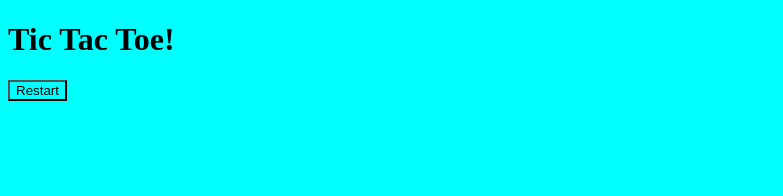
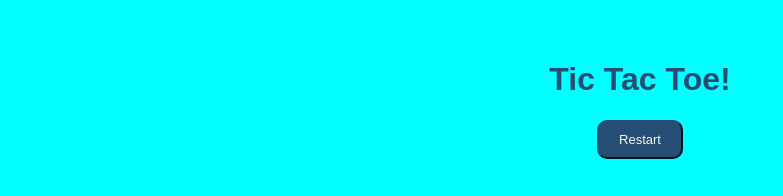
Before and after one commit to HailleyA/hailley-milestone-1, a plain HTML site: page index.html in a window 1280 px wide. Shown: the whole page, without its empty margins (0-783 px from the left). Drawn offline with Linux system fonts and the light colour scheme; a web font is replaced by a local one.

Commit message:
finished css

```diff
--- a/index.html
+++ b/index.html
@@ -5,6 +5,14 @@
     <meta name="viewport" content="width=device-width, initial-scale=1.0">
     <title>Tic Tac Toe Game!</title>
     <link rel="stylesheet" href="style.css"/>
+    <link href='https://fonts.googleapis.com/css?family=Habibi' rel='stylesheet'>
+    <style>
+        body {
+            font-family: 'Habibi', sans-serif;
+        }
+    </style>
+
+
 </head>
 <body>
     <div class="container">
@@ -24,5 +32,7 @@
 </div>
 </div>
 
+<!--Game logic-->
+<script src="script.js"></script>
 </body>
 </html>
--- a/style.css
+++ b/style.css
@@ -1,9 +1,49 @@
 * {background-color: aqua;
 }
 
-.root {
-    font-family: Arial, sans-serif;
-    font-size: 16px;
-    color: #333;
-    background-color: #fff;
-  }
+:root {
+    --darkBlue: #264d73;
+}
+
+body {
+    margin: 0;
+    padding: 0;
+    color: var(--darkBlue);
+}
+
+.container {
+    padding: 40px;
+    height: 100%;
+    display: flex;
+    justify-content: center;
+    align-items: center;
+    flex-direction: column;
+}
+
+/* tile styling */
+
+#gameboard {
+    width: 450px;
+    display: flex;
+    flex-wrap: wrap;
+    margin-top: 40px;
+}
+
+.box {
+    height: 150px;
+    width: 150px;
+    display: flex;
+    justify-content: center;
+    align-items: center;
+    color: var(--darkBlue);
+}
+/*end of tile styling*/
+
+button {
+    padding: 10px 20px;
+    border-radius: 10px;
+    background-color: var(--darkBlue);
+    color: whitesmoke;
+    border-color:var(--darkBlue);
+    font-size: small;
+}
```
